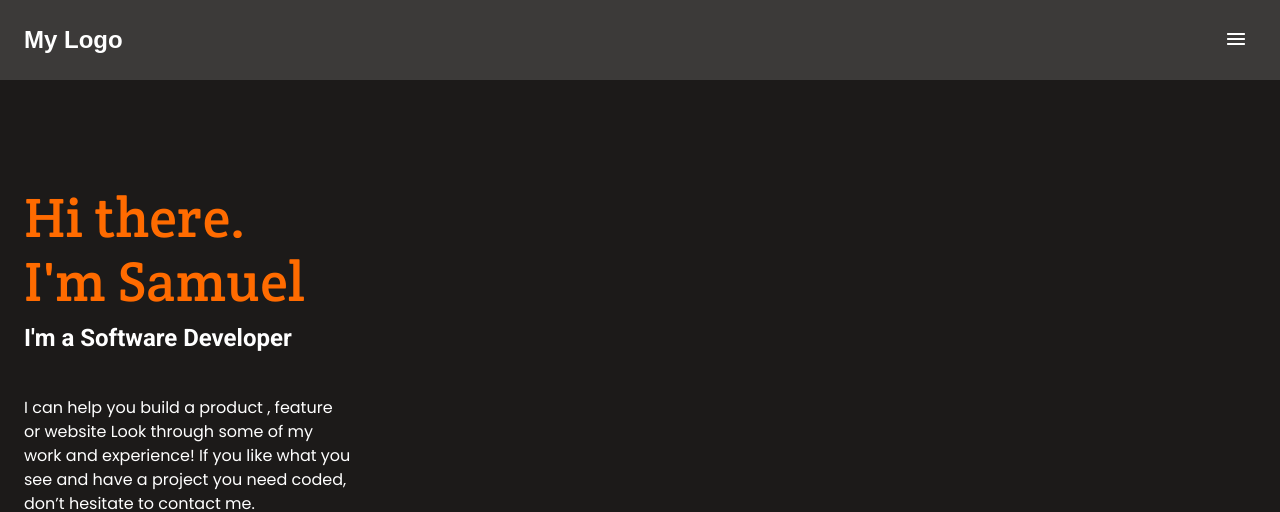
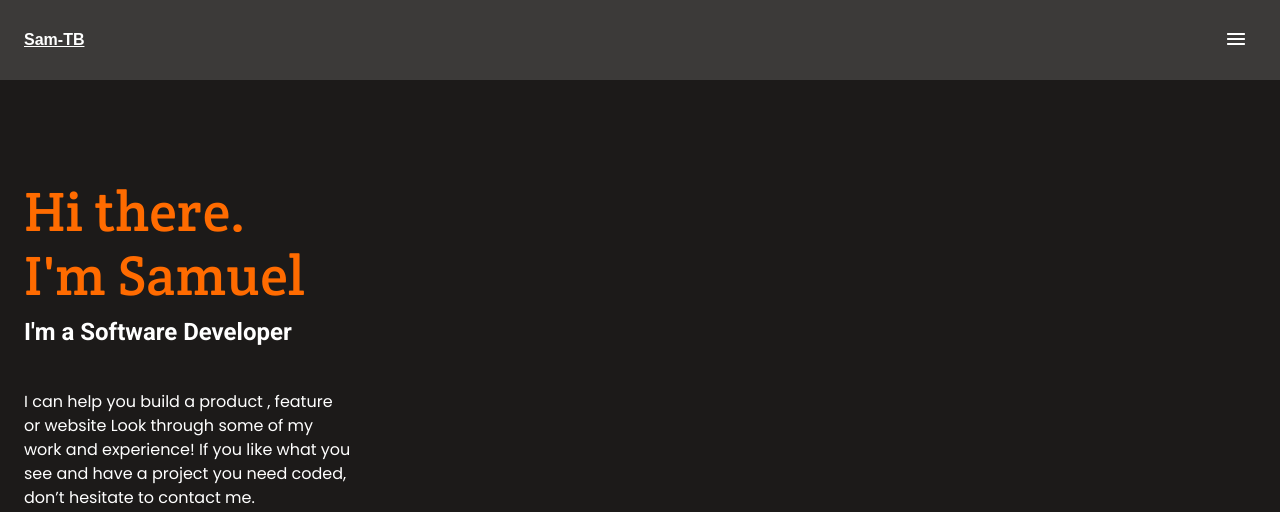
Before and after one commit to SamuelTakyiBoateng/Mobile-Portfolio-Project, a plain HTML site: page index.html in a window 1280 px wide. Shown: the top 512 px of the page. Drawn offline with Linux system fonts and the light colour scheme.

Commit message:
modified index.html & styl.css

```diff
--- a/index.html
+++ b/index.html
@@ -9,7 +9,7 @@
   </head>
   <body>
     <header class="header">
-      <h2 class="header__logo">My Logo</h2>
+      <a href="#" class="header__logo">Sam-TB</a>
       <nav class="header__navbar">
         <a href="#"></a><img src="images/menu-icon.png" alt="menu-icon" />
       </nav>
@@ -43,6 +43,7 @@
           <a href="#"><img src="images/medium-icon.png" alt="medium" /></a>
         </li>
       </ul>
+      <div id="background-img" class="headline__background-img"></div>
     </section>
   </body>
 </html>
--- a/style.css
+++ b/style.css
@@ -39,6 +39,8 @@ ul {
   background-repeat: no-repeat;
   background-position: bottom;
   background-position-x: 100%;
+  background-size: 35%;
+  position: relative;
   height: 590px;
   width: 100%;
   display: flex;
```
